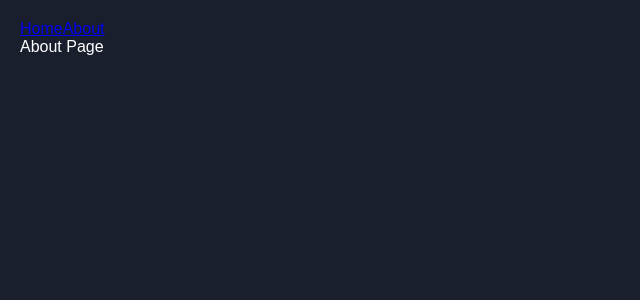
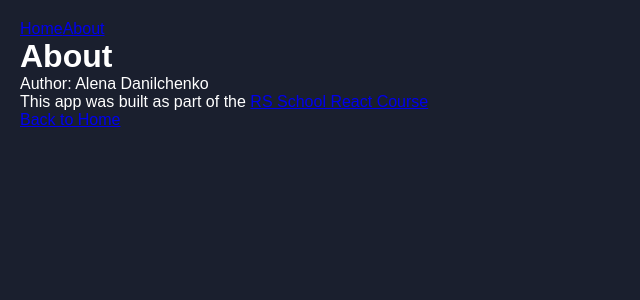
Before and after one commit to anelka777/rs-react-app, a React (Vite) app: page /about in a window 1280 px wide. Shown: the top 300 px of the page, without its empty margins (0-640 px from the left). Built offline with nearby package versions, Linux system fonts and the light colour scheme.

Commit message:
feat: add About and NotFound page content

```diff
--- a/src/pages/AboutPage/AboutPage.tsx
+++ b/src/pages/AboutPage/AboutPage.tsx
@@ -1,7 +1,24 @@
 import type React from 'react';
+import { Link } from 'react-router-dom';
 
 const AboutPage = (): React.ReactElement => {
-  return <div>About Page</div>;
+  return (
+    <div>
+      <h1>About</h1>
+      <p>Author: Alena Danilchenko</p>
+      <p>
+        This app was built as part of the{' '}
+        <a
+          href="https://rs.school/courses/reactjs"
+          target="_blank"
+          rel="noreferrer"
+        >
+          RS School React Course
+        </a>
+      </p>
+      <Link to="/">Back to Home</Link>
+    </div>
+  );
 };
 
 export default AboutPage;
--- a/src/pages/NotFoundPage/NotFoundPage.tsx
+++ b/src/pages/NotFoundPage/NotFoundPage.tsx
@@ -1,7 +1,14 @@
 import type React from 'react';
+import { Link } from 'react-router-dom';
 
 const NotFoundPage = (): React.ReactElement => {
-  return <div>404 - Page Not Found</div>;
+  return (
+    <div>
+      <h1>404</h1>
+      <p>Page not found</p>
+      <Link to="/">Back to Home</Link>
+    </div>
+  );
 };
 
 export default NotFoundPage;
```
